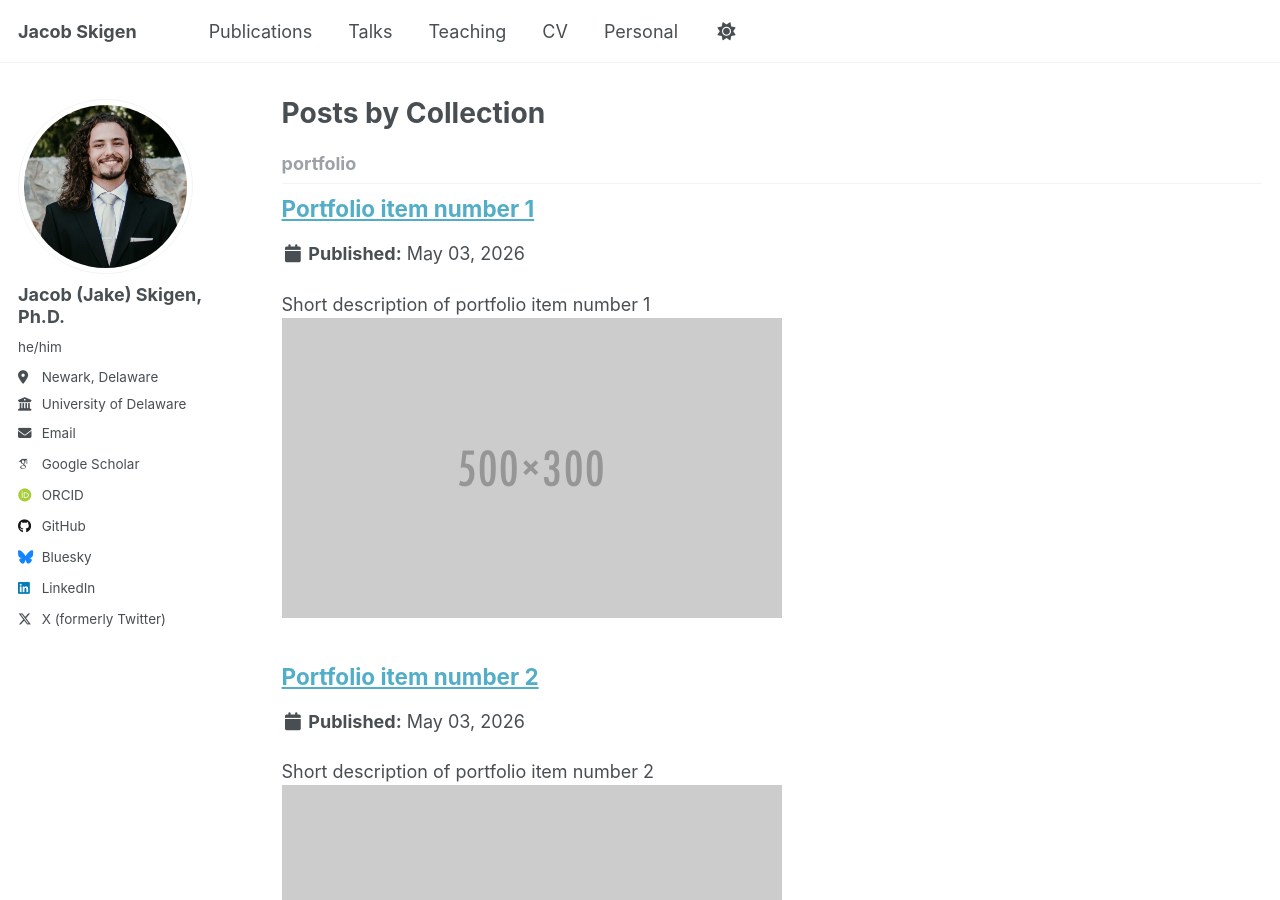
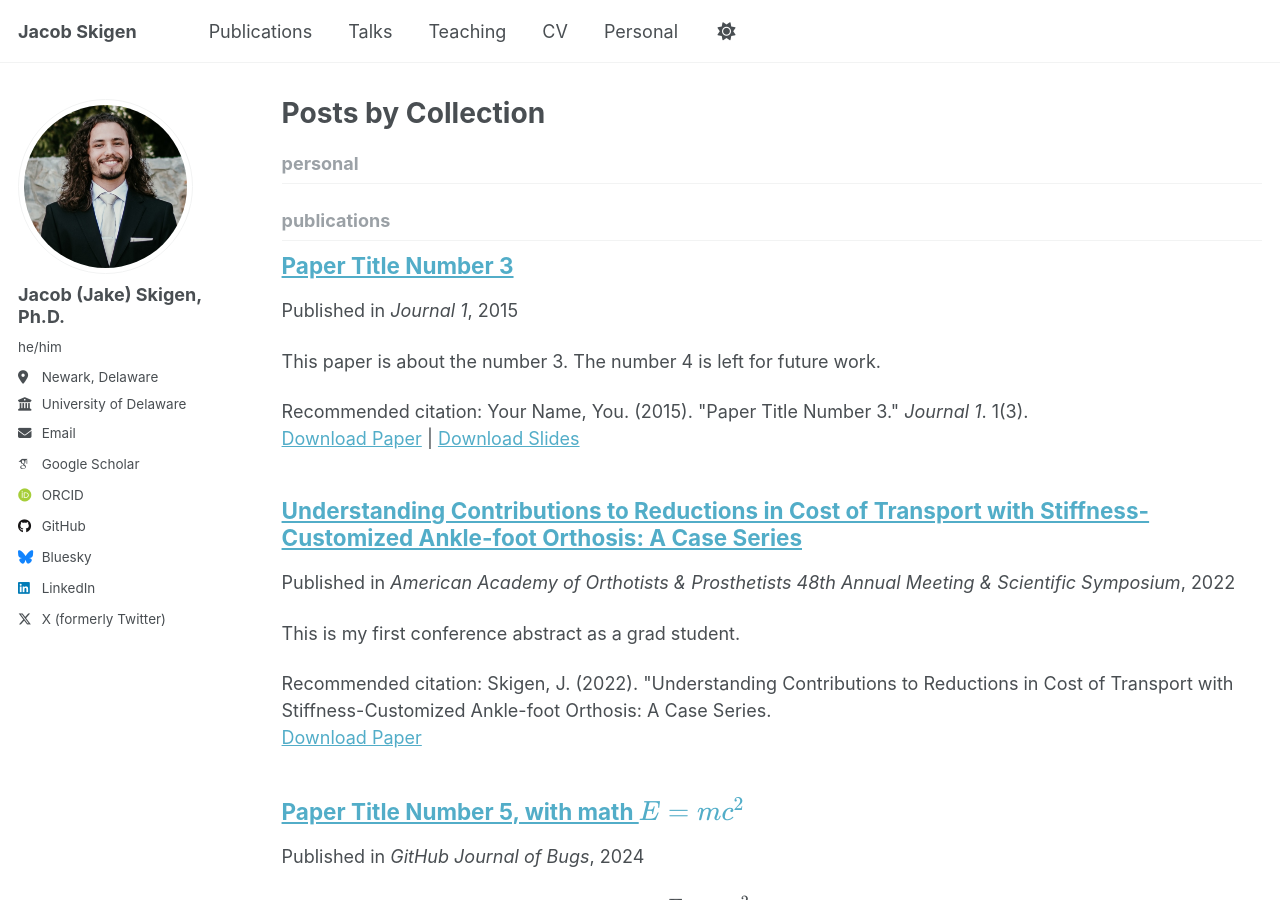
Before and after one commit to JacobSkigen/JacobSkigen.github.io, a Jekyll site: the page built from _pages/collection-archive.html, in a window 1280 px wide and 900 px high. Built offline with Jekyll 4.4.1, drawn with Linux system fonts in a browser that asks for light colours; some web fonts are replaced; a script that is not in the unit is left out.

Commit message:
Update _config.yml

```diff
--- a/_config.yml
+++ b/_config.yml
@@ -230,7 +230,7 @@ collections:
   publications:
     output: true
     permalink: /:collection/:path/
-  portfolio:
+  personal:
     output: true
     permalink: /:collection/:path/
   talks:
@@ -276,10 +276,10 @@ defaults:
       author_profile: true
       share: true
       comments: true
-  # _portfolio
+  # _personal
   - scope:
       path: ""
-      type: portfolio
+      type: personal
     values:
       layout: single
       author_profile: true
```
